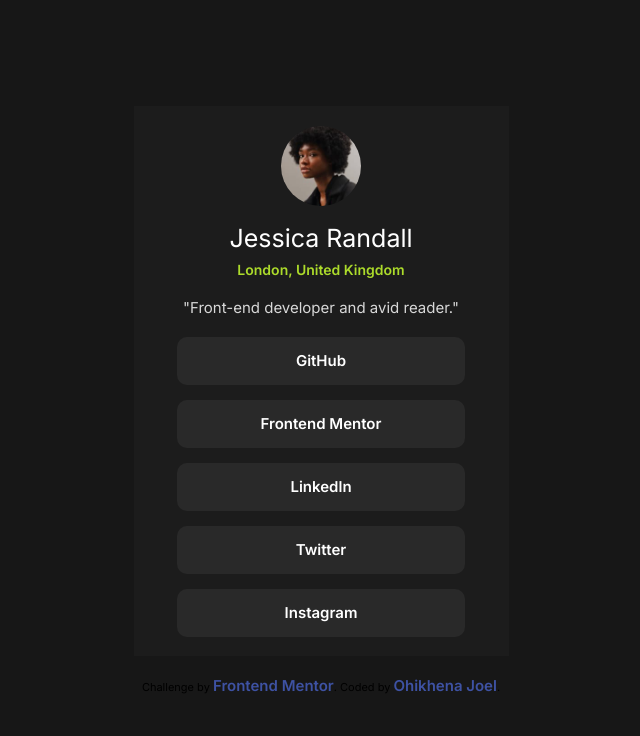
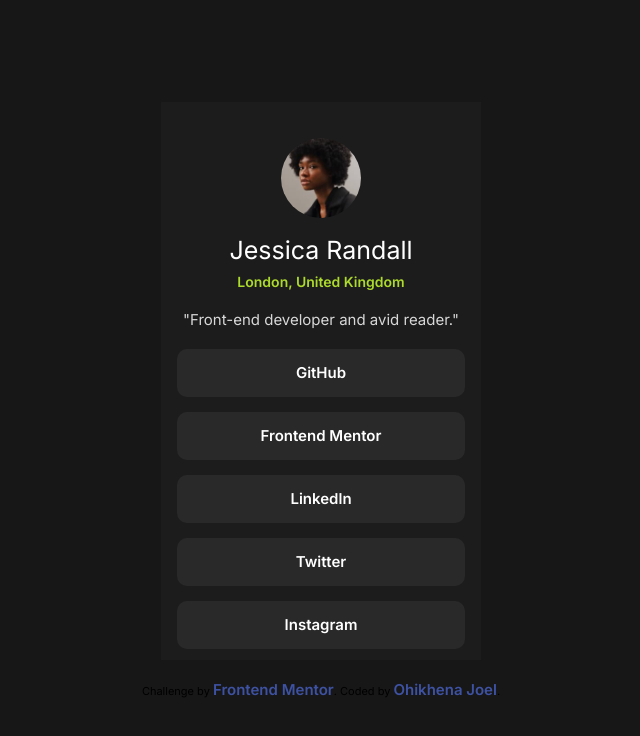
Before and after one commit to Joel1716/Social-links-profile, a plain HTML site: page index.html in a window 1280 px wide. Shown: the whole page, without its empty margins (319-959 px from the left). Drawn offline with Linux system fonts and the light colour scheme.

Commit message:
Update social.css

```diff
--- a/social.css
+++ b/social.css
@@ -20,11 +20,12 @@ img {
 }
 .container {
   background-color: hsla(0, 0%, 11%);
-  width: 375px;
-  min-height: 550px;
+  max-width: 375px;
+  height: auto;
   display: flex;
   flex-direction: column;
   align-items: center;
+  padding: 1rem;
 }
 .name {
   color: white;
```
